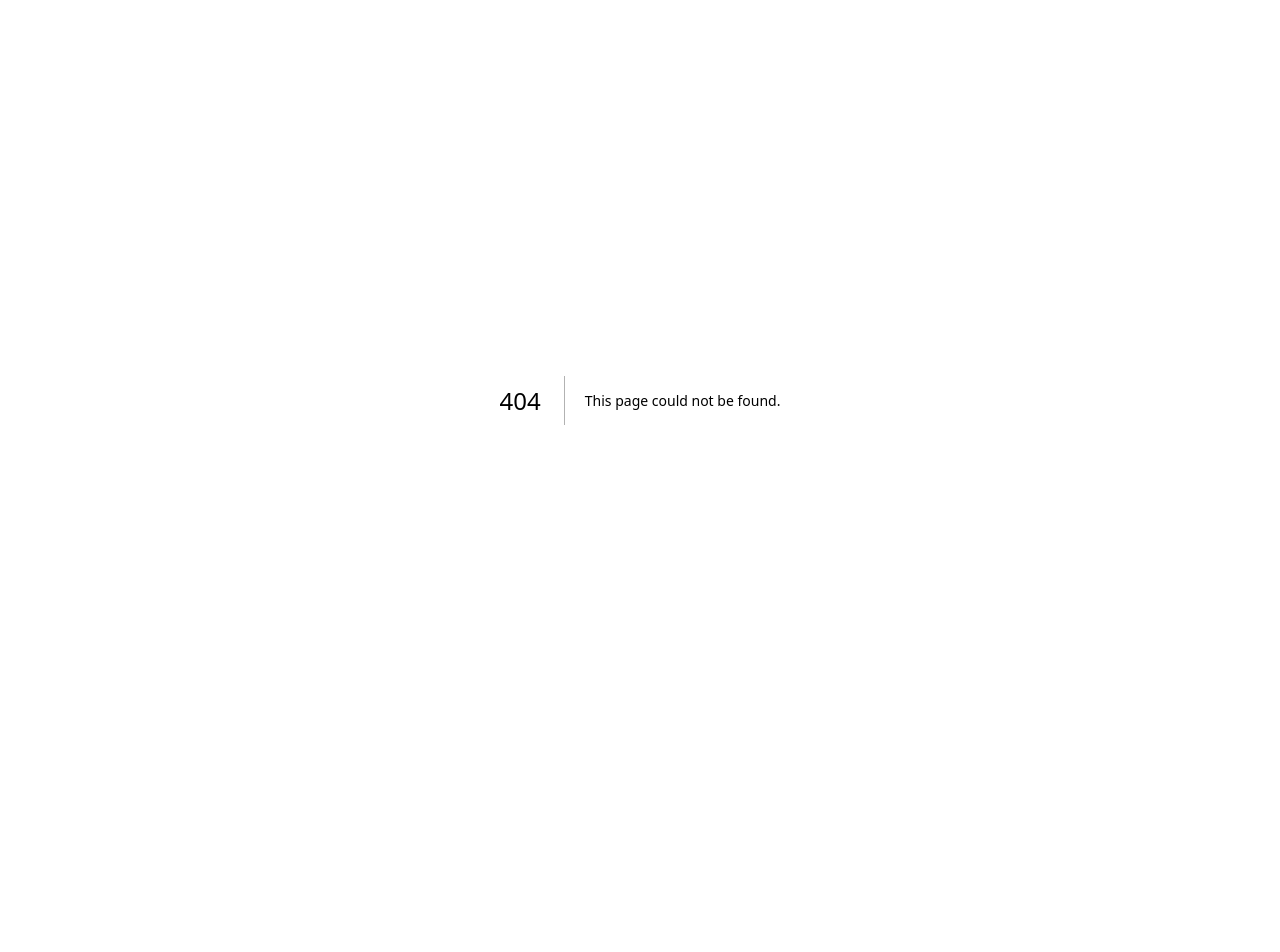
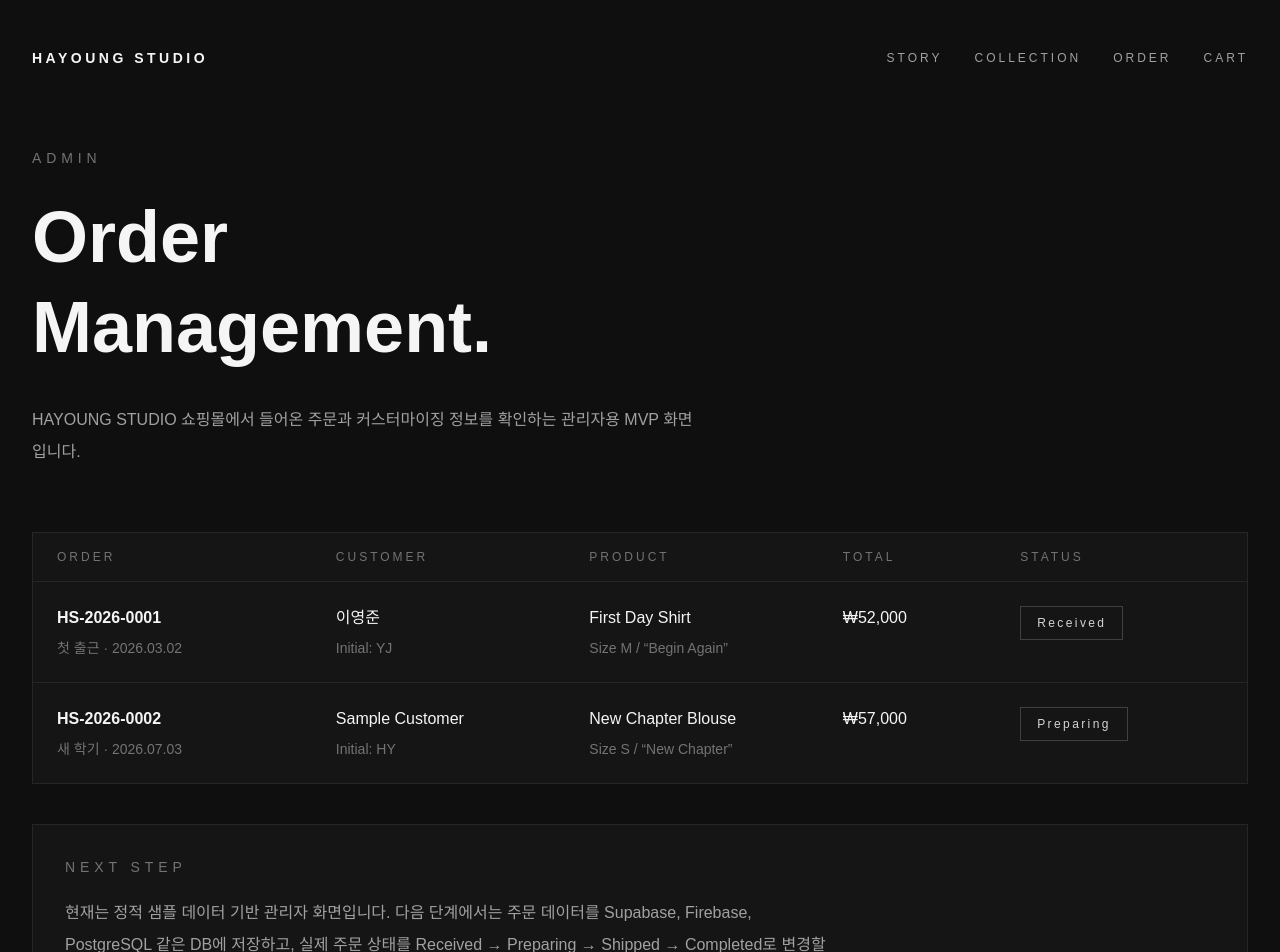
Before and after one commit to gxmzung/hay-story, a Next.js app: page /admin/orders in a window 1280 px wide. Before the commit this address had no page. Shown: the top 952 px of the page. Before the commit the page ends 800 px from the top, so only its background shows below. Built offline with nearby package versions, Linux system fonts and the light colour scheme.

Commit message:
feat: add admin order management page

```diff
--- /dev/null
+++ b/app/admin/orders/page.tsx
@@ -0,0 +1,126 @@
+import Link from "next/link";
+import SiteNav from "@/components/SiteNav";
+
+const orders = [
+  {
+    id: "HS-2026-0001",
+    customer: "이영준",
+    product: "First Day Shirt",
+    size: "M",
+    moment: "첫 출근",
+    initial: "YJ",
+    date: "2026.03.02",
+    message: "Begin Again",
+    total: 52000,
+    status: "Received",
+  },
+  {
+    id: "HS-2026-0002",
+    customer: "Sample Customer",
+    product: "New Chapter Blouse",
+    size: "S",
+    moment: "새 학기",
+    initial: "HY",
+    date: "2026.07.03",
+    message: "New Chapter",
+    total: 57000,
+    status: "Preparing",
+  },
+];
+
+export default function AdminOrdersPage() {
+  return (
+    <main className="min-h-screen bg-[#0f0f0f] px-8 py-12 text-[#f5f5f5]">
+      <section className="mx-auto max-w-7xl">
+        <SiteNav />
+
+        <div className="mt-20">
+          <p className="text-sm tracking-[0.35em] text-neutral-500">
+            ADMIN
+          </p>
+
+          <h1 className="mt-6 text-5xl font-semibold leading-tight md:text-7xl">
+            Order
+            <br />
+            Management.
+          </h1>
+
+          <p className="mt-8 max-w-2xl leading-8 text-neutral-400">
+            HAYOUNG STUDIO 쇼핑몰에서 들어온 주문과 커스터마이징 정보를
+            확인하는 관리자용 MVP 화면입니다.
+          </p>
+        </div>
+
+        <div className="mt-16 overflow-hidden border border-neutral-800 bg-[#151515]">
+          <div className="grid grid-cols-[1.1fr_1fr_1fr_0.7fr_0.8fr] border-b border-neutral-800 px-6 py-4 text-xs tracking-[0.25em] text-neutral-500">
+            <div>ORDER</div>
+            <div>CUSTOMER</div>
+            <div>PRODUCT</div>
+            <div>TOTAL</div>
+            <div>STATUS</div>
+          </div>
+
+          {orders.map((order) => (
+            <div
+              key={order.id}
+              className="grid grid-cols-[1.1fr_1fr_1fr_0.7fr_0.8fr] border-b border-neutral-800 px-6 py-6 last:border-b-0"
+            >
+              <div>
+                <p className="font-semibold">{order.id}</p>
+                <p className="mt-2 text-sm text-neutral-500">
+                  {order.moment} · {order.date}
+                </p>
+              </div>
+
+              <div>
+                <p>{order.customer}</p>
+                <p className="mt-2 text-sm text-neutral-500">
+                  Initial: {order.initial}
+                </p>
+              </div>
+
+              <div>
+                <p>{order.product}</p>
+                <p className="mt-2 text-sm text-neutral-500">
+                  Size {order.size} / “{order.message}”
+                </p>
+              </div>
+
+              <div>
+                <p>₩{order.total.toLocaleString()}</p>
+              </div>
+
+              <div>
+                <span className="inline-block border border-neutral-700 px-4 py-2 text-xs tracking-[0.2em] text-neutral-300">
+                  {order.status}
+                </span>
+              </div>
+            </div>
+          ))}
+        </div>
+
+        <div className="mt-10 border border-neutral-800 bg-[#151515] p-8">
+          <p className="text-sm tracking-[0.35em] text-neutral-500">
+            NEXT STEP
+          </p>
+
+          <p className="mt-5 max-w-3xl leading-8 text-neutral-400">
+            현재는 정적 샘플 데이터 기반 관리자 화면입니다. 다음 단계에서는
+            주문 데이터를 Supabase, Firebase, PostgreSQL 같은 DB에 저장하고,
+            실제 주문 상태를 Received → Preparing → Shipped → Completed로
+            변경할 수 있게 만들 수 있습니다.
+          </p>
+        </div>
+
+        <div className="mt-10">
+          <Link
+            href="/collection"
+            className="inline-block border border-white px-8 py-4 text-sm font-semibold tracking-[0.25em] transition hover:bg-white hover:text-black"
+          >
+            BACK TO SHOP
+          </Link>
+        </div>
+      </section>
+    </main>
+  );
+}
```
